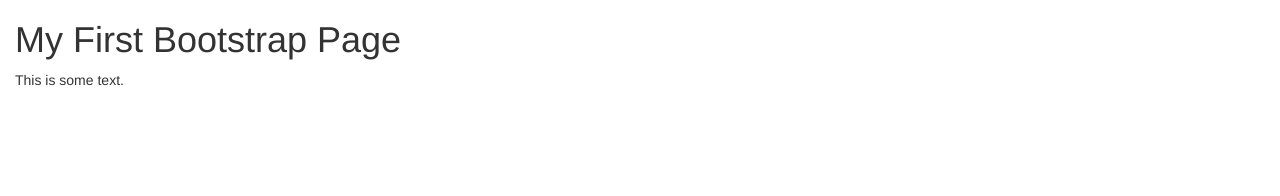
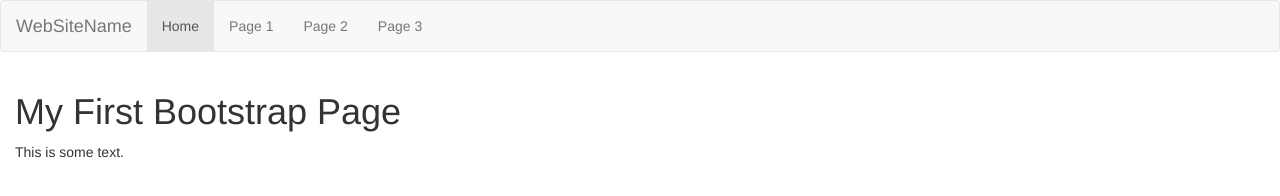
Before and after one commit to GitHanb/crn, a plain HTML site: page index.html in a window 1280 px wide. Drawn offline with nearby package versions, Linux system fonts and the light colour scheme.

Commit message:
Update index.html

```diff
--- a/index.html
+++ b/index.html
@@ -1,7 +1,7 @@
 <!DOCTYPE html>
 <html lang="en">
 <head>
-  <title>Bootstrap Example</title>
+  <title>China Rainbow Network</title>
   <meta charset="utf-8">
   <meta name="viewport" content="width=device-width, initial-scale=1">
   <link rel="stylesheet" href="https://maxcdn.bootstrapcdn.com/bootstrap/3.4.0/css/bootstrap.min.css">
@@ -10,6 +10,20 @@
 </head>
 <body>
 
+<nav class="navbar navbar-default">
+  <div class="container-fluid">
+    <div class="navbar-header">
+      <a class="navbar-brand" href="#">WebSiteName</a>
+    </div>
+    <ul class="nav navbar-nav">
+      <li class="active"><a href="#">Home</a></li>
+      <li><a href="#">Page 1</a></li>
+      <li><a href="#">Page 2</a></li>
+      <li><a href="#">Page 3</a></li>
+    </ul>
+  </div>
+</nav>
+
 <div class="container-fluid">
   <h1>My First Bootstrap Page</h1>
   <p>This is some text.</p>
```
